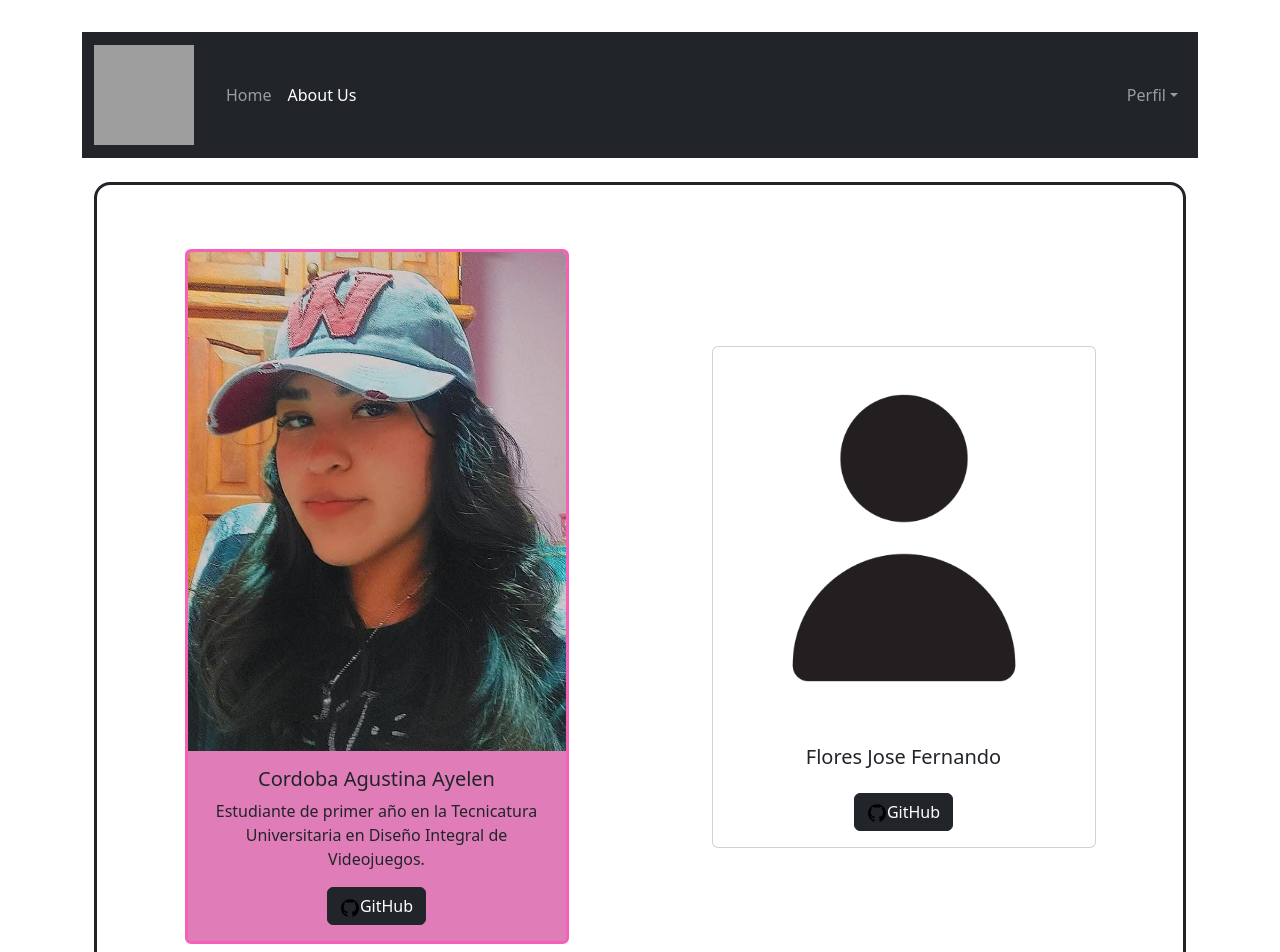
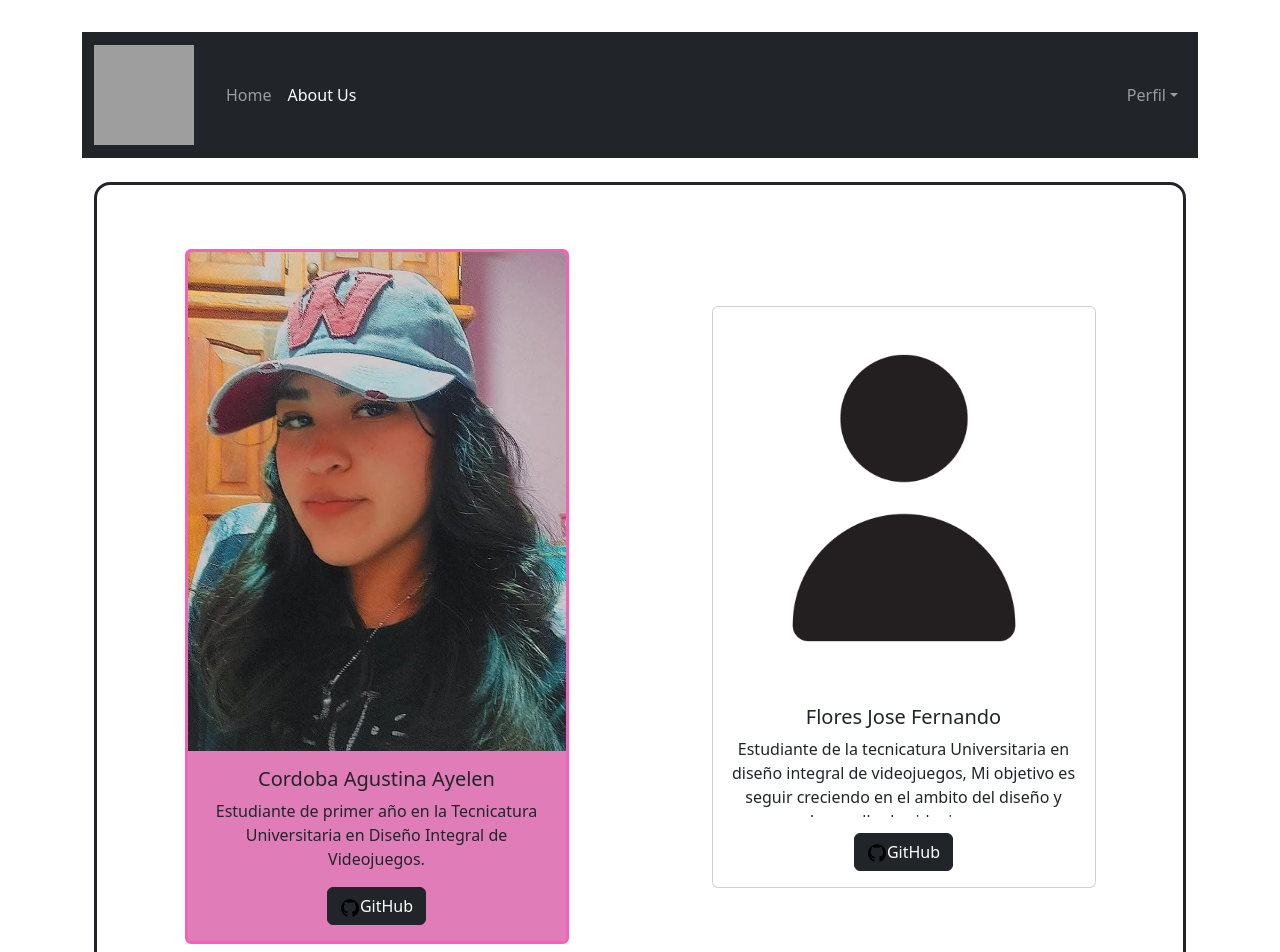
Before and after one commit to BrunoG091101/TrabajoFinal_Grupo7, a React (Vite) app in the folder client/: page /aboutUs in a window 1280 px wide. Shown: the top 952 px of the page. Built offline with nearby package versions, Linux system fonts and the light colour scheme; no server answers; grey boxes are pictures that could not be loaded.

Commit message:
Flores Jose Fernando
Actualizacion de about us

```diff
--- a/client/src/components/AboutUs.jsx
+++ b/client/src/components/AboutUs.jsx
@@ -42,11 +42,12 @@ export default function AboutUs() {
                 <Card.Body>
                     <Card.Title>Flores Jose Fernando</Card.Title>
                     <Card.Text>
-                        {""}
+                        Estudiante de la tecnicatura Universitaria en diseño integral de videojuegos,
+                        Mi objetivo es seguir creciendo en el ambito del diseño y desarrollo de videojuegos.
                     </Card.Text>
                     <Button
                         variant="dark"
-                        href="https://github.com/usuarioGaspar"//cambiar aqui el link para el perfil
+                        href="https://github.com/FerchuTM"//cambiar aqui el link para el perfil
                         target="_blank"
                     >
                         <img
```
